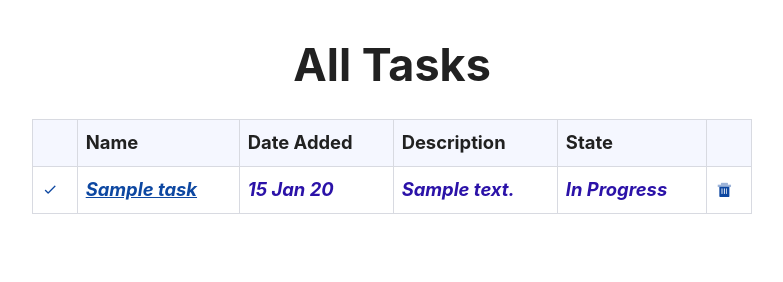
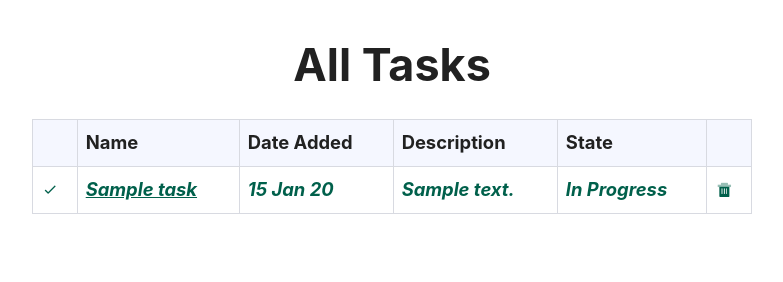
Before and after one commit to vim-is-life/pyordr, a Flask app: page / in a window 1280 px wide. Shown: the part 386-668 px from the top of the page, without its empty margins (248-1031 px from the left). Run offline with Flask 3, Linux system fonts and the light colour scheme; tables that the repository leaves empty hold one stand-in row (values such as "Sample post").

Commit message:
layout: updating style rule to color buttons

```diff
--- a/pyordr/templates/layout.html
+++ b/pyordr/templates/layout.html
@@ -19,8 +19,9 @@
             .center {
                 text-align: center;
             }
-            .task-in-progress {
-                color: #2B12A8;
+            .task-in-progress,
+            .task-in-progress a {
+                color: #00604B;
                 font-style: italic;
                 font-weight: bold;
             }
```
